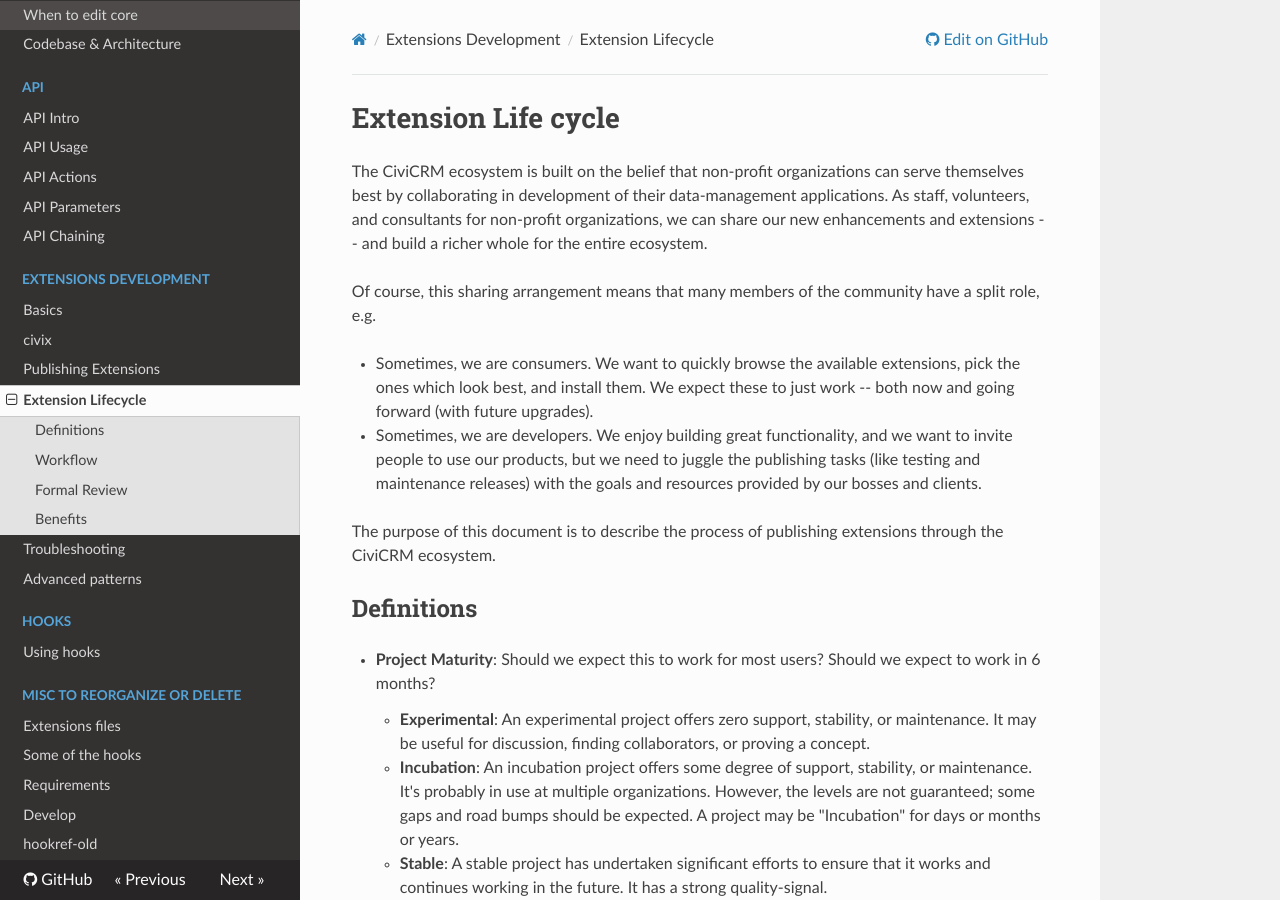
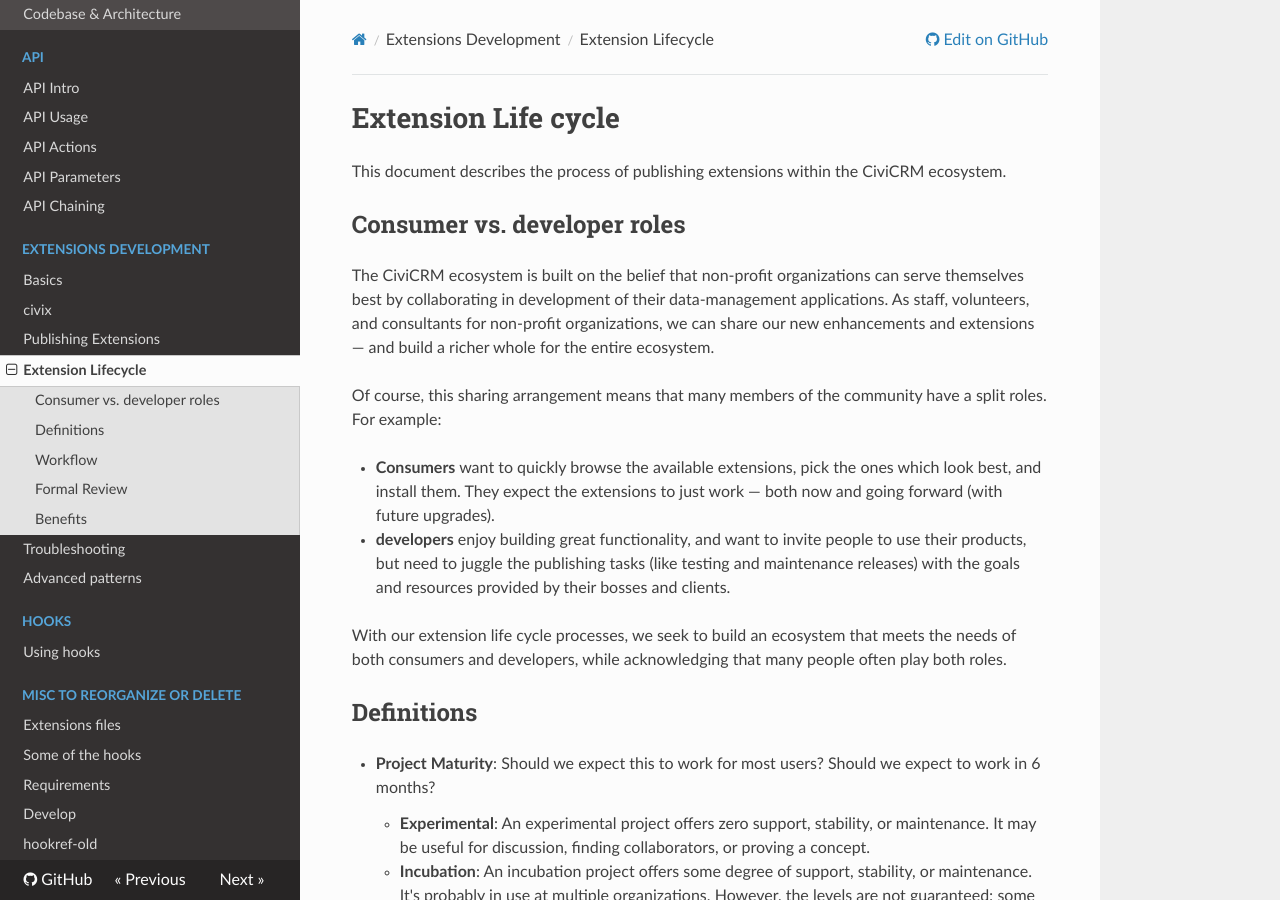
Before and after one commit to civicrm/civicrm-dev-docs, an MkDocs documentation site: the page built from docs/extend-stages.md, in a window 1280 px wide and 900 px high. Built offline with MkDocs 1.6.1, drawn with Linux system fonts in a browser that asks for light colours; nearby versions of some CDN libraries; old or Windows-style settings are respelled for this version of MkDocs.

Commit message:
extend-stages - clarifying intro paragraph

```diff
--- a/docs/extend-stages.md
+++ b/docs/extend-stages.md
@@ -1,25 +1,31 @@
 # Extension Life cycle
+
+This document describes the process of publishing extensions within the CiviCRM
+ecosystem.
+
+## Consumer vs. developer roles
 
 The CiviCRM ecosystem is built on the belief that non-profit
 organizations can serve themselves best by collaborating in development of their
 data-management applications.  As staff, volunteers, and consultants for
-non-profit organizations, we can share our new enhancements and extensions --
-and build a richer whole for the entire ecosystem.
+non-profit organizations, we can share our new enhancements and extensions
+&mdash; and build a richer whole for the entire ecosystem.
 
 Of course, this sharing arrangement means that many members of the community
-have a split role, e.g.
+have a split roles. For example:
 
--   Sometimes, we are consumers. We want to quickly browse the available
-    extensions, pick the ones which look best, and install them. We
-    expect these to just work -- both now and going forward (with future
-    upgrades).
--   Sometimes, we are developers.  We enjoy building great functionality, and we
-    want to invite people to use our products, but we need to juggle the
+-   **Consumers** want to quickly browse the available
+    extensions, pick the ones which look best, and install them. They
+    expect the extensions to just work &mdash; both now and going forward (with
+    future upgrades).
+-   **developers** enjoy building great functionality, and
+    want to invite people to use their products, but need to juggle the
     publishing tasks (like testing and maintenance releases) with the goals
-    and resources provided by our bosses and clients.
+    and resources provided by their bosses and clients.
 
-The purpose of this document is to describe the process of publishing
-extensions through the CiviCRM ecosystem.
+With our extension life cycle processes, we seek to build an ecosystem that
+meets the needs of both consumers and developers, while acknowledging that many
+people often play both roles.
 
 ## Definitions
 
```
